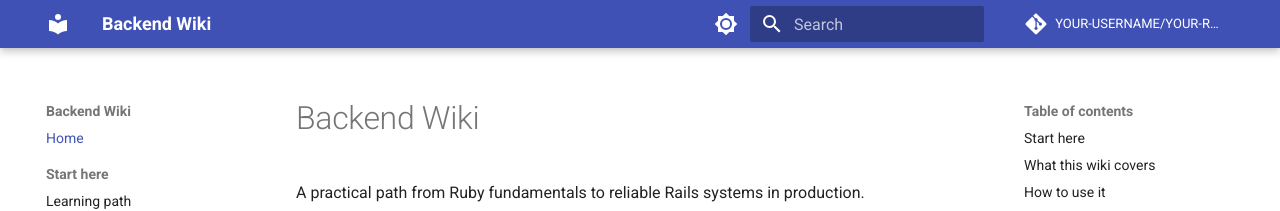
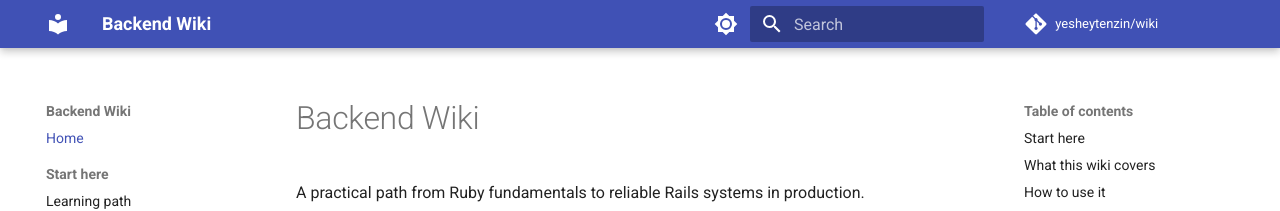
Before and after one commit to yesheytenzin/wiki, an MkDocs documentation site: the page built from docs/index.md, in a window 1280 px wide. Shown: the top 211 px of the page. Built offline with MkDocs 1.6.1 and Material for MkDocs 9.7.7, drawn with Linux system fonts in a browser that asks for light colours; comment, search, counter and statistics services are not loaded.

Commit message:
Configure published site URL
Co-authored-by: Copilot <223556219+Copilot@users.noreply.github.com>

```diff
--- a/mkdocs.yml
+++ b/mkdocs.yml
@@ -1,8 +1,8 @@
 site_name: Backend Wiki
 site_description: A practical learning path for Ruby, Rails, and backend engineering.
-site_url: https://YOUR-USERNAME.github.io/YOUR-REPOSITORY/
-repo_name: YOUR-USERNAME/YOUR-REPOSITORY
-repo_url: https://github.com/YOUR-USERNAME/YOUR-REPOSITORY
+site_url: https://yesheytenzin.github.io/wiki/
+repo_name: yesheytenzin/wiki
+repo_url: https://github.com/yesheytenzin/wiki
 
 theme:
   name: material
```
